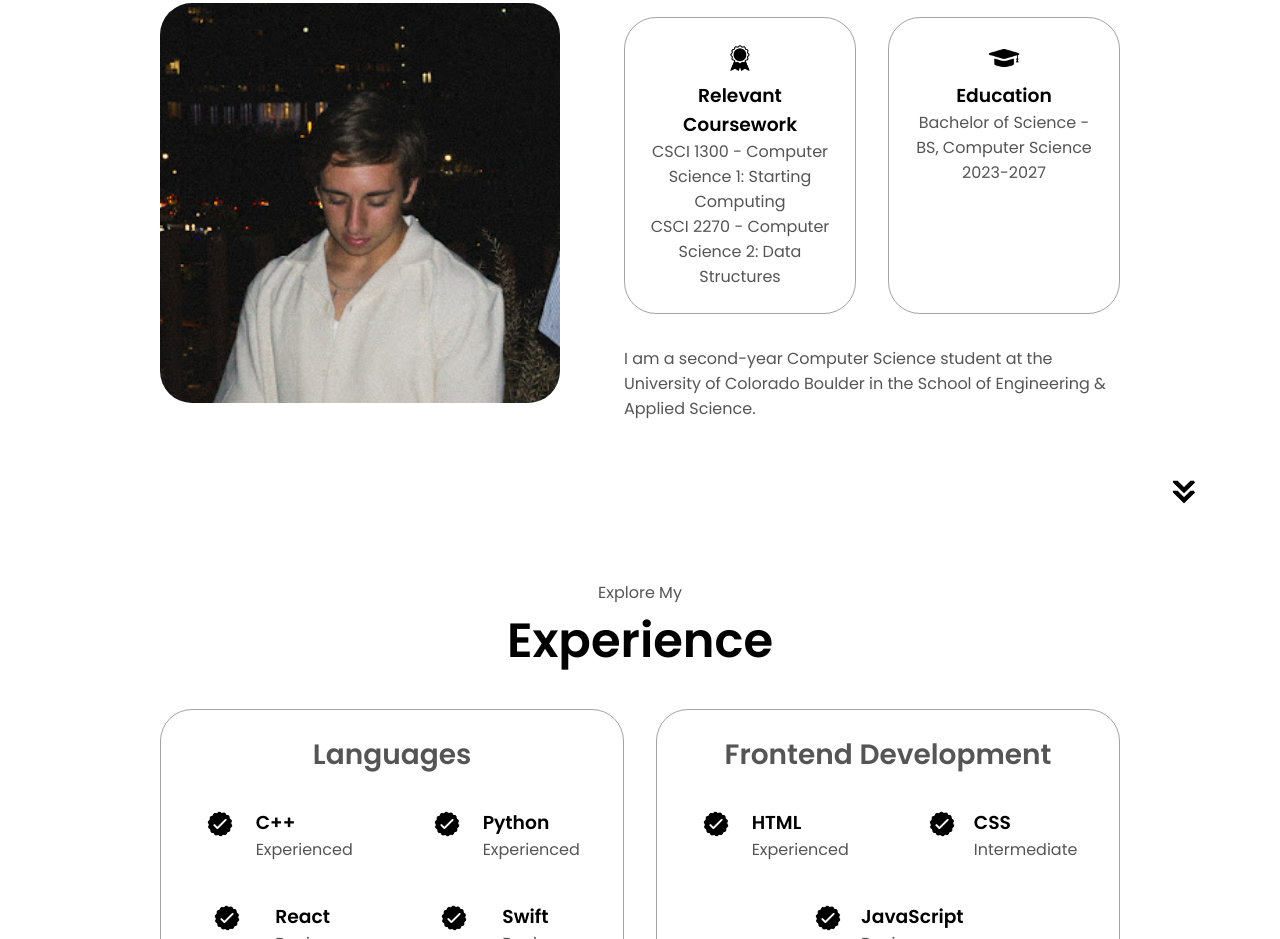
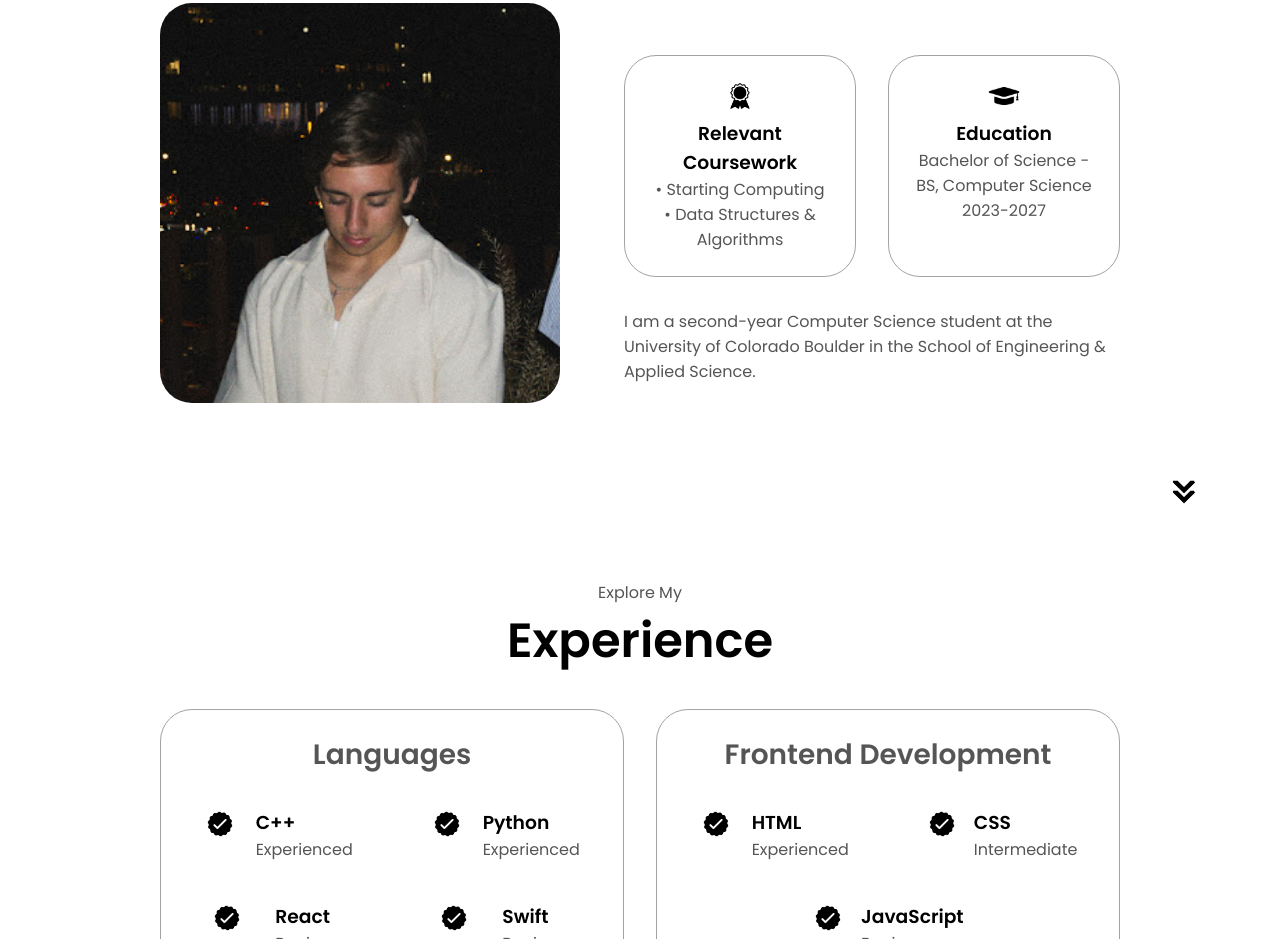
Before and after one commit to connergroth/portfolio-website, a plain HTML site: page index.html in a window 1280 px wide. Shown: the part 1116-2055 px from the top of the page. Drawn offline with Linux system fonts and the light colour scheme.

Commit message:
Update index.html

```diff
--- a/index.html
+++ b/index.html
@@ -88,8 +88,8 @@
                             class = "icon"
                         >
                         <h3>Relevant Coursework</h3>
-                        <p> CSCI 1300 - Computer Science 1: Starting Computing
-                        <br> CSCI 2270 - Computer Science 2: Data Structures
+                        <p> • Starting Computing
+                        <br> • Data Structures & Algorithms
                         </p>
                     </div>
                     <div class="details-container">
```
